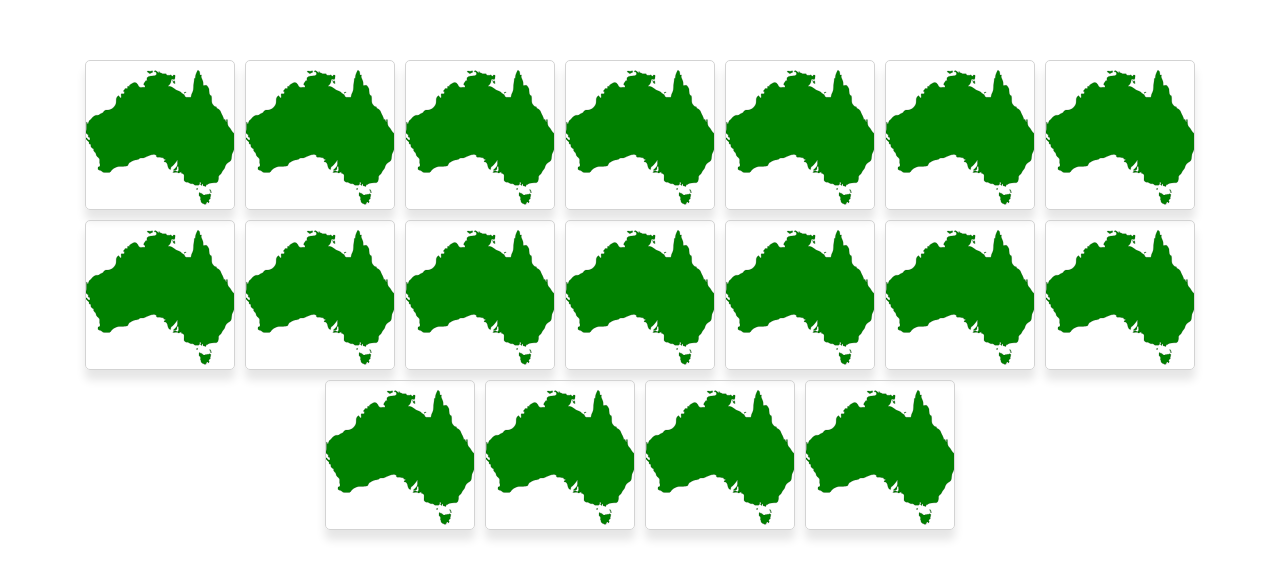
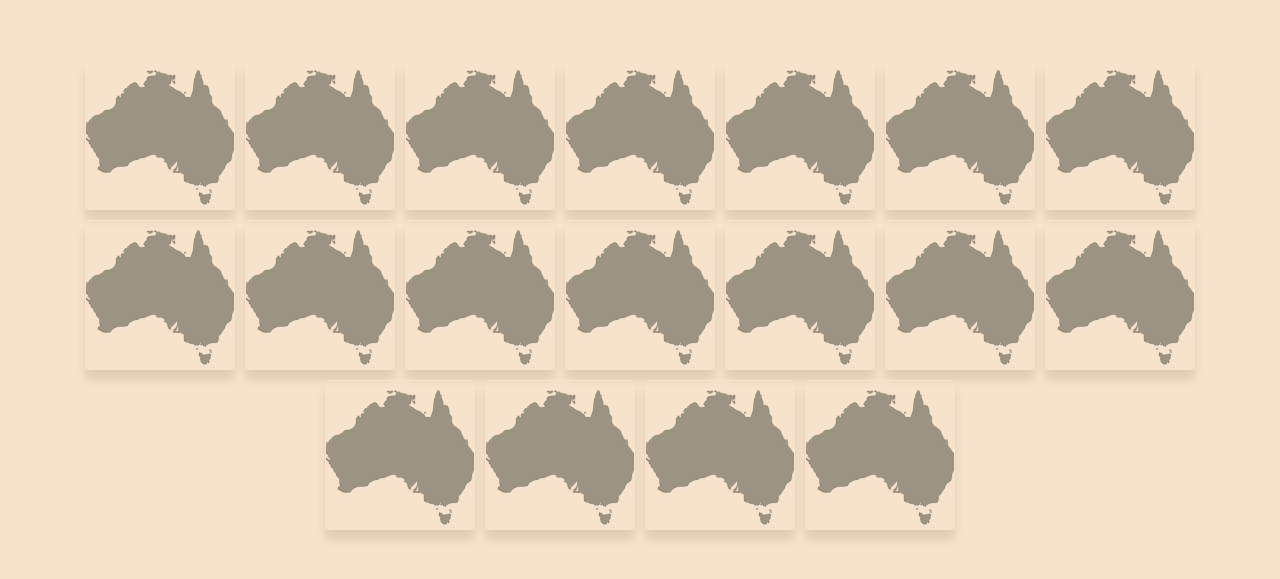
Before and after one commit to MaciejReimann/memory-game, a React (Create React App) app: page / in a window 1280 px wide. Shown: the part 105-684 px from the top of the page. Built offline with nearby package versions, Linux system fonts and the light colour scheme.

Commit message:
restyled

```diff
--- a/src/App.module.scss
+++ b/src/App.module.scss
@@ -4,4 +4,5 @@
   display: flex;
   justify-content: center;
   align-items: center;
+  background-color: #f7e3cb;
 }
--- a/src/gameboard/Card.module.scss
+++ b/src/gameboard/Card.module.scss
@@ -8,7 +8,7 @@ $box-shadow: 10px;
   height: $card-height;
 
   margin: 5px;
-  border: 1px solid lightgrey;
+  border: 1px solid #f7e3cb;
   border-radius: $border-radius;
   box-shadow: 0 $box-shadow $box-shadow 0 rgba(black, 0.1);
 
@@ -58,7 +58,8 @@ $box-shadow: 10px;
       background-image: url("./assets/thylacinus.jpg");
     }
 
-    transform: rotateY(180deg);
+    background-size: $card-width * 1.05;
+    transform: rotateY(180deg) scale(1.03);
     transform-style: preserve-3d;
     transition: 0.5s;
 
@@ -84,15 +85,3 @@ $box-shadow: 10px;
     cursor: pointer;
   }
 }
-
-.picture {
-  width: 100px;
-  height: 100px;
-  top: 0;
-  right: 0;
-  position: absolute;
-  content: "";
-  background-position: center;
-  background-size: cover;
-  // background-image: url("../assets/wombat.jpg");
-}
--- a/src/gameboard/Card.tsx
+++ b/src/gameboard/Card.tsx
@@ -26,6 +26,7 @@ export const Card: FunctionComponent<CardProps> = ({
   isCleared && console.log(`isCleared ${id}: `, isCleared)
 
   return (
+    <>
       <div
         className={cx(
           styles.wrapper,
@@ -37,6 +38,7 @@ export const Card: FunctionComponent<CardProps> = ({
         )}
         onClick={onClick}
         {...props}
-    />
+      ></div>
+    </>
   )
 }
```
Also changed, not shown: src/gameboard/assets/australia.svg. Lines whose indentation alone changed are shown as unchanged.
